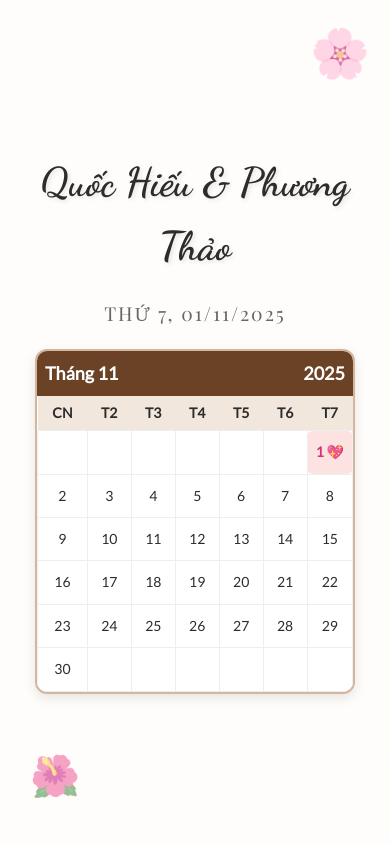
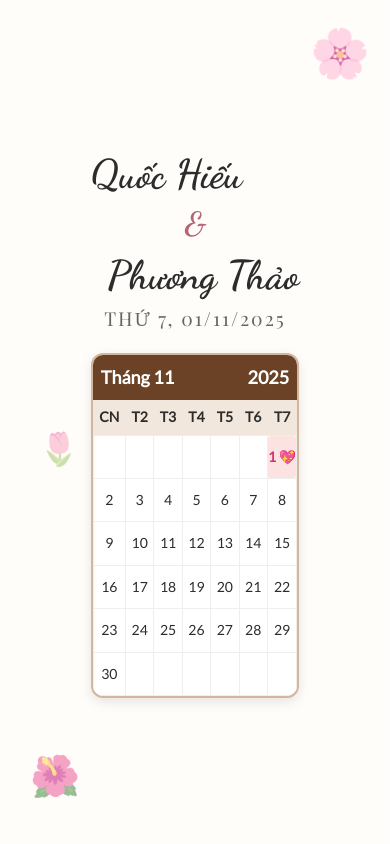
Before and after one commit to thaoptp1410/wedding-invitation, a plain HTML site: page index.html in a window 390 px wide. Shown: the top 844 px of the page. Drawn offline with nearby package versions, Linux system fonts and the light colour scheme; a web font is replaced by a local one.

Commit message:
update hero

```diff
--- a/index.html
+++ b/index.html
@@ -154,12 +154,29 @@
 }
 
         .couple-names {
-            font-family: 'Dancing Script', cursive;
-            font-size: 4.5rem;
-            font-weight: 700;
-            color: var(--text-dark);
-            margin-bottom: 20px;
-            text-shadow: 2px 2px 4px rgba(0,0,0,0.1);
+        display: flex;
+        flex-direction: column;
+        font-family: 'Dancing Script', cursive;
+        font-size: 2.5rem;
+        line-height: 1.4;
+        width: 100%;
+        }
+
+        .couple-names .groom {
+        text-align: left;
+        display: block;
+        }
+
+        .couple-names .and {
+        text-align: center;
+        display: block;
+        font-size: 2rem;
+        color: #b56576; /* nhấn màu */
+        }
+
+        .couple-names .bride {
+        text-align: right;
+        display: block;
         }
 
         .wedding-date {
@@ -748,9 +765,29 @@
         /* Responsive Design */
         @media (max-width: 768px) {
             .couple-names {
-                font-size: 3rem;
+            display: flex;
+            flex-direction: column;
+            font-family: 'Dancing Script', cursive;
+            font-size: 2.5rem;
+            line-height: 1.4;
+            width: 100%;
+            }
+            .couple-names .groom {
+            text-align: left;
+            display: block;
             }
 
+            .couple-names .and {
+            text-align: center;
+            display: block;
+            font-size: 2rem;
+            color: #b56576; /* nhấn màu */
+            }
+
+            .couple-names .bride {
+            text-align: right;
+            display: block;
+            }
             .wedding-date {
                 font-size: 1.2rem;
             }
@@ -947,7 +984,11 @@
   <div class="floral-accent-2">🌺</div>
   <div class="floral-accent-3">🌷</div>
   <div class="hero-content">
-    <h1 class="couple-names">Quốc Hiếu & Phương Thảo</h1>
+    <h1 class="couple-names">
+  <span class="groom">Quốc Hiếu</span>
+  <span class="and">&</span>
+  <span class="bride">Phương Thảo</span>
+</h1>
     <p class="wedding-date">Thứ 7, 01/11/2025</p>
  <!-- Calendar -->
     <div class="calendar">
```
